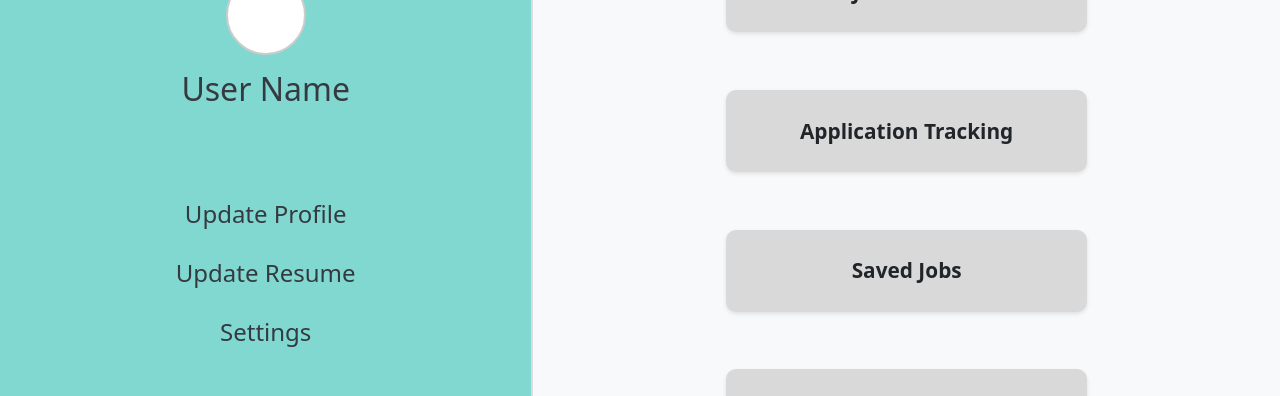
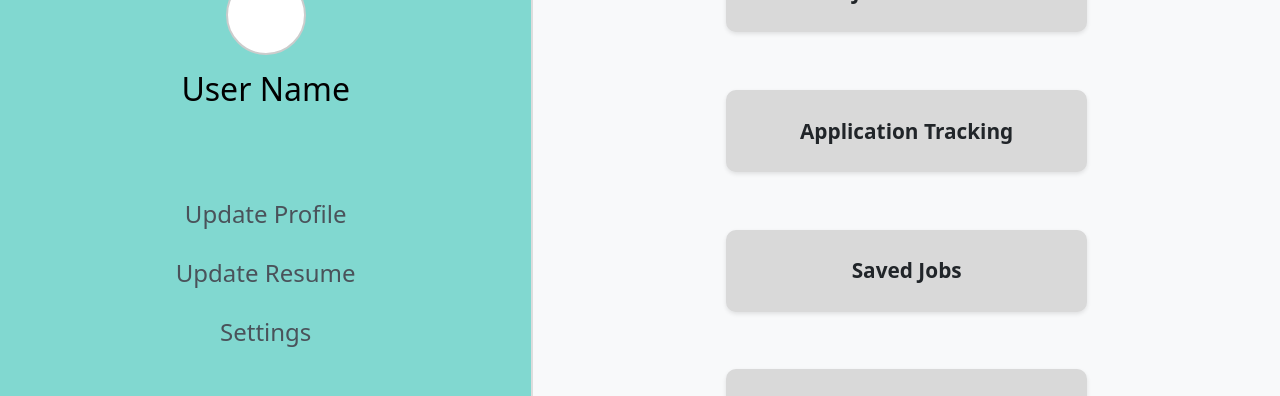
Before and after one commit to tiff178/jobbros, a React (Create React App) app: page /home in a window 1280 px wide. Shown: the part 136-532 px from the top of the page. Built offline with nearby package versions, Linux system fonts and the light colour scheme; no server answers.

Commit message:
slight change home css

```diff
--- a/src/pages/applicants/Home.css
+++ b/src/pages/applicants/Home.css
@@ -29,16 +29,19 @@ html {
 .User h2 {
     margin: 15px 0;
     font-size: 2rem;
-    color: #343a40;
+    color: #000000;
 }
 
 .User h4 {
     margin: 30px 0;
     font-size: 1.5rem;
     cursor: pointer;
-    color: #343a40;
+    color: #4a525a;
 }
 
+.User h4:hover {
+    color: #000;
+}
 .Logout {
     width: 30%;
     max-height: fit-content;
@@ -85,4 +88,9 @@ html {
 
 .Button:hover {
     background-color: #c0c0c0;
+    box-shadow: 2px 2px 2px rgba(0, 0, 0, 0.1);
 }
+
+.Button:active {
+    background-color: #a6a6a6;
+}
```
